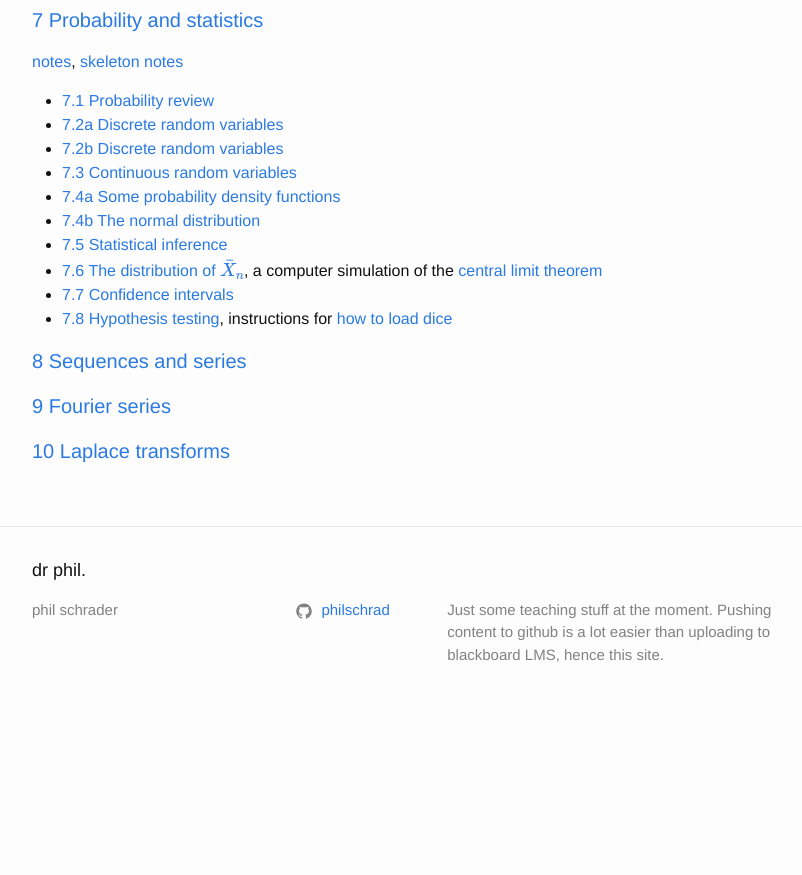
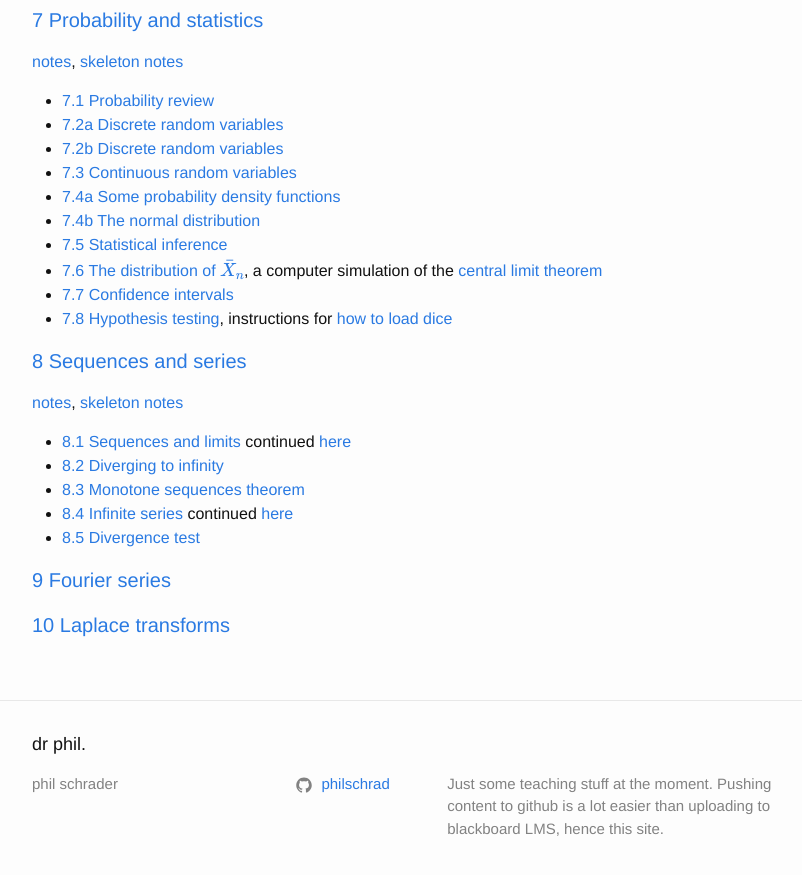
Before and after one commit to philschrad/philschrad.github.io, a Jekyll site: the page built from pages/MATH1012_lectures.md, in a window 1280 px wide and 900 px high, scrolled down 1698 px. Shown: the top 875 px of the window, without its empty margins (238-1040 px from the left). Built offline with Jekyll 4.4.1, drawn with Linux system fonts in a browser that asks for light colours; formulas are drawn with MathJax 3; before the commit the page ends 2424 px from its top, so only the background shows below that.

Commit message:
1012 lectures

```diff
--- a/pages/MATH1012_lectures.md
+++ b/pages/MATH1012_lectures.md
@@ -95,6 +95,15 @@ MATH1012 *Summer 2017/18*
 
 #### <a name="8"> 8 Sequences and series </a>
 
+[notes](1012_8.pdf), [skeleton notes](1012_8_sk.pdf)
+
+* [8.1 Sequences and limits](https://youtu.be/ZcoBLZQoVx4) continued [here](https://youtu.be/yWG1TwTe8Og)
+* [8.2 Diverging to infinity](https://youtu.be/nLngsNjhdlo)
+* [8.3 Monotone sequences theorem](https://youtu.be/balrMktpHyA)
+* [8.4 Infinite series](https://youtu.be/ug--4IlSkvk) continued [here](https://youtu.be/9WC4ww7UsFo)
+* [8.5 Divergence test](https://youtu.be/GgijT5x63qE)
+
+
 #### <a name="9"> 9 Fourier series</a>
 
 #### <a name="10"> 10 Laplace transforms </a>
```
Also changed, not shown: pages/MATH1012_unit_plan.md (+1 -1 lines), 2 other files.
